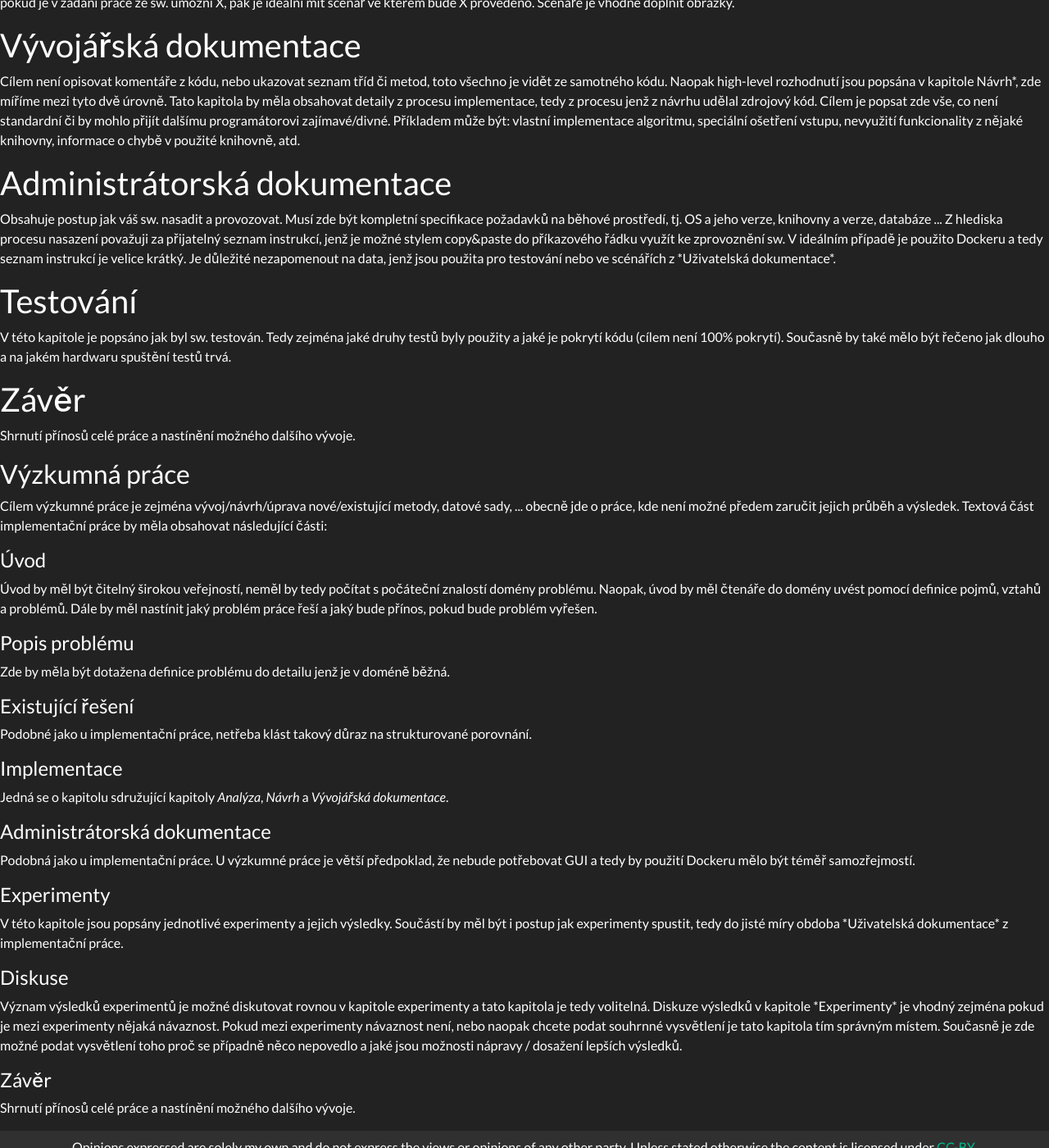
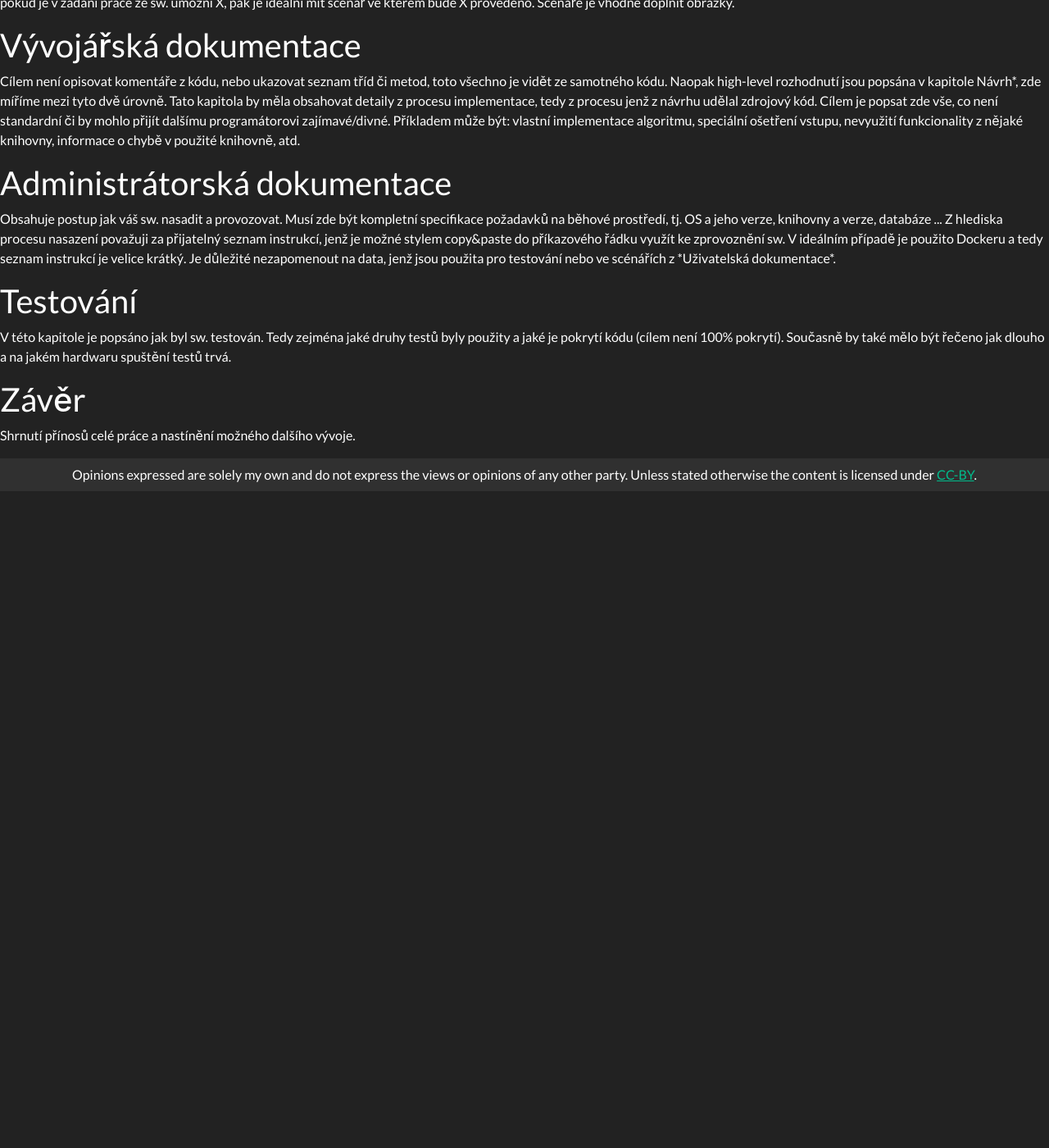
Before and after one commit to skodapetr/skodapetr.github.io, a Jekyll site: the page built from _posts/2022-03-05-implementační-práce.html, in a window 1280 px wide and 1400 px high, scrolled down 947 px. Shown: the whole window at 82% size. Built offline with Jekyll 4.4.1, drawn with Linux system fonts in a browser that asks for light colours; after the commit the page ends 1546 px from its top, so only the background shows below that.

Commit message:
Update post

```diff
--- a/_posts/2022-03-05-implementační-práce.html
+++ b/_posts/2022-03-05-implementační-práce.html
@@ -98,56 +98,3 @@ Mimo zde uvedené by práce měla splňovat <a href="{% post_url 2022-03-05-záv
 <p>
   Shrnutí přínosů celé práce a nastínění možného dalšího vývoje.
 </p>
-
-<h3>Výzkumná práce</h3>
-<p>
-  Cílem výzkumné práce je zejména vývoj/návrh/úprava nové/existující metody, datové sady, ... obecně jde o práce, kde není možné předem zaručit jejich průběh a výsledek.
-  Textová část implementační práce by měla obsahovat následující  části:
-</p>
-
-<h4>Úvod</h4>
-<p>
-  Úvod by měl být čitelný širokou veřejností, neměl by tedy počítat s počáteční znalostí domény problému.
-  Naopak, úvod by měl čtenáře do domény uvést pomocí definice pojmů, vztahů a problémů.
-  Dále by měl nastínit jaký problém práce řeší a jaký bude přínos, pokud bude problém vyřešen.
-</p>
-
-<h4>Popis problému </h4>
-<p>
-  Zde by měla být dotažena definice problému do detailu jenž je v doméně běžná.
-</p>
-
-<h4>Existující řešení</h4>
-<p>
-  Podobné jako u implementační práce, netřeba klást takový důraz na strukturované porovnání.
-</p>
-
-<h4>Implementace</h4>
-<p>
-  Jedná se o kapitolu sdružující kapitoly <em>Analýza</em>, <em>Návrh</em> a <em>Vývojářská dokumentace</em>.
-</p>
-
-<h4>Administrátorská dokumentace</h4>
-<p>
-  Podobná jako u implementační práce.
-  U výzkumné práce je větší předpoklad, že nebude potřebovat GUI a tedy by použití Dockeru mělo být téměř samozřejmostí.
-</p>
-
-<h4>Experimenty</h4>
-<p>
-  V této kapitole jsou popsány jednotlivé experimenty a jejich výsledky.
-  Součástí by měl být i postup jak experimenty spustit, tedy do jisté míry obdoba *Uživatelská dokumentace* z implementační práce.
-</p>
-
-<h4>Diskuse</h4>
-<p>
-  Význam výsledků experimentů je možné diskutovat rovnou v kapitole experimenty a tato kapitola je tedy volitelná.
-  Diskuze výsledků v kapitole *Experimenty* je vhodný zejména pokud je mezi experimenty nějaká návaznost.
-  Pokud mezi experimenty návaznost není, nebo naopak chcete podat souhrnné vysvětlení je tato kapitola tím správným  místem.
-  Současně je zde možné podat vysvětlení toho proč se případně něco nepovedlo a jaké jsou možnosti nápravy / dosažení lepších výsledků.
-</p>
-
-<h4>Závěr</h4>
-<p>
-  Shrnutí přínosů celé práce a nastínění možného dalšího vývoje.
-</p>
```
